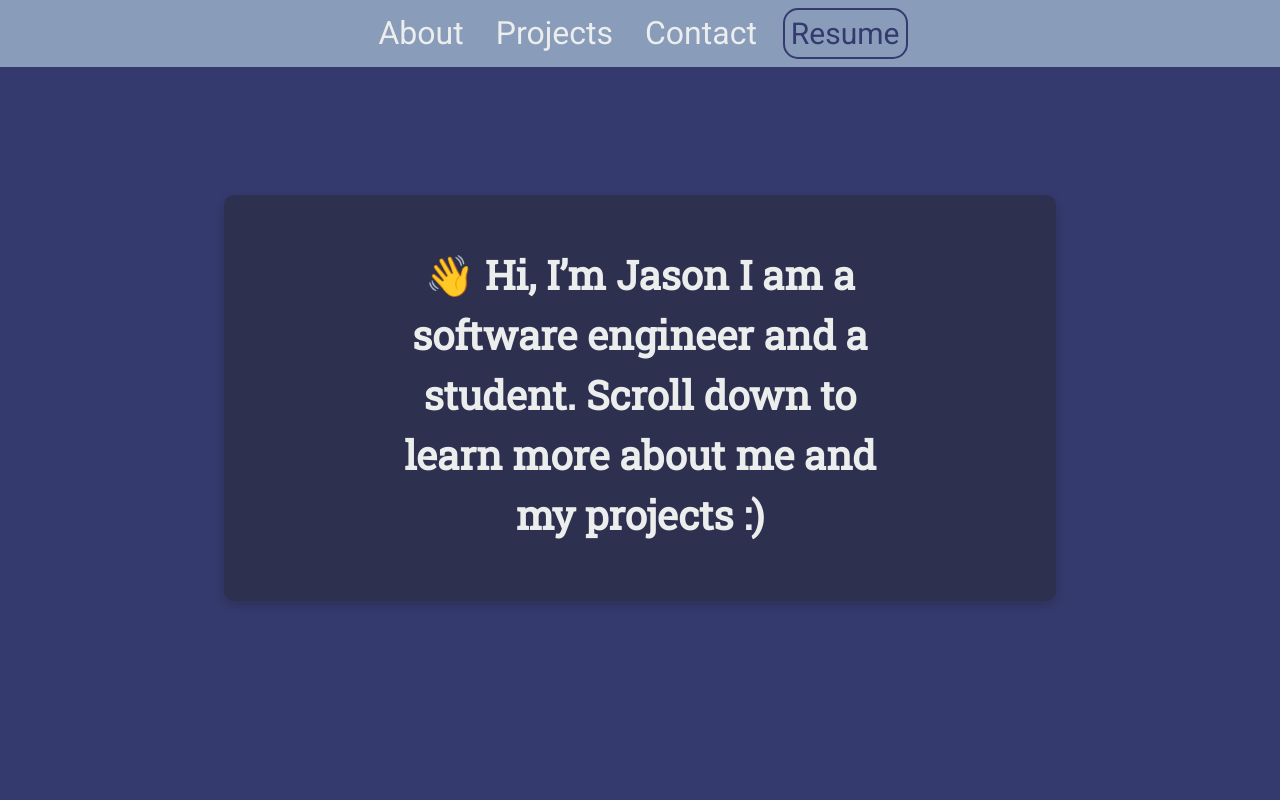
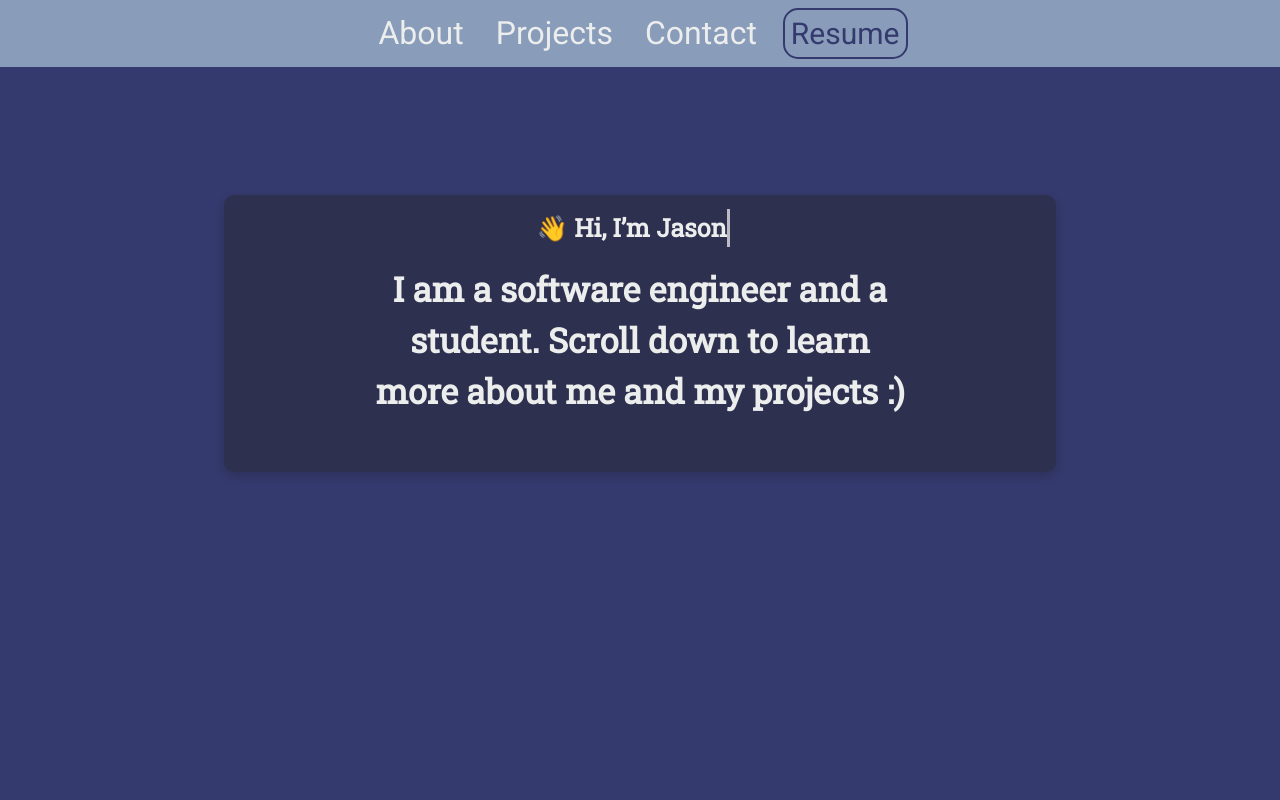
Before and after one commit to N00dles123/N00dles123.github.io, a React (Create React App) app: page / in a window 1280 px wide. Shown: the top 800 px of the page. Built offline with nearby package versions, Linux system fonts and the light colour scheme.

Commit message:
create typing affect

```diff
--- a/src/App.css
+++ b/src/App.css
@@ -97,9 +97,10 @@
 }
 
 .homePBox{
-  width: 80%;
+  min-width: 80%;
   max-height: 50%;
   margin-left: 10%;
+  margin-right: 10%;
 }
 
 .homeP {
@@ -107,21 +108,48 @@
   height: 80%;
   margin-left: 10%;
   margin-right: 10%;
-  padding-top: 7.5%;
   font-family: "Roboto Slab";
   font-weight: 700;
-  font-size: 40px;
+  font-size: 34px;
   text-align: center;
   vertical-align: middle;
   color: #ECEDED;
 }
 
-/*
+.nameContainer{
+  font-size: 25px;
+  justify-content: center;
+  width: 100%;
+  display: grid;
+  padding-right: 2%;
+}
+
+.name {
+  white-space: nowrap;
+  width: 0;
+  border-right: .15em solid #ECEDED;
+  margin-top: 7.5%;
+  overflow: hidden;
+  font-family: "Roboto Slab";
+  font-weight: 700;
+  font-size: 25px;
+  text-align: center;
+  vertical-align: middle;
+  color: #ECEDED;
+  animation: typing 1.5s steps(30, end) forwards, blinking 0.875s infinite;
+}
+
+@keyframes blinking {
+  0% {border-color: transparent}
+  50% {border-color: #ECEDED}
+  100% {border-color: transparent}
+}
+
 @keyframes typing {
   from { width: 0 }
-  to { width: 100% }
+  to { width: 100%; }
 }
-*/
+
 .aboutHeader{
   font-family: 'Roboto Mono';
   font-size: 1.8rem;
--- a/src/App.js
+++ b/src/App.js
@@ -135,8 +135,12 @@ function App() {
         <div className="section" id="Home" ref={ homeRef }>
             <div className='homeBox'>
                   <div className="homePBox">
+                    <div className='nameContainer'>
+                      <p className='name'>
+                      &#128075; Hi, I’m Jason
+                      </p>
+                    </div>
                     <p className='homeP'>
-                    &#128075; Hi, I’m Jason
                     I am a software engineer and a student.
                     Scroll down to learn more about me and my projects :)
                     </p>
```
Also changed, not shown: 1 other file (tests, documents, lock files or other folders).
